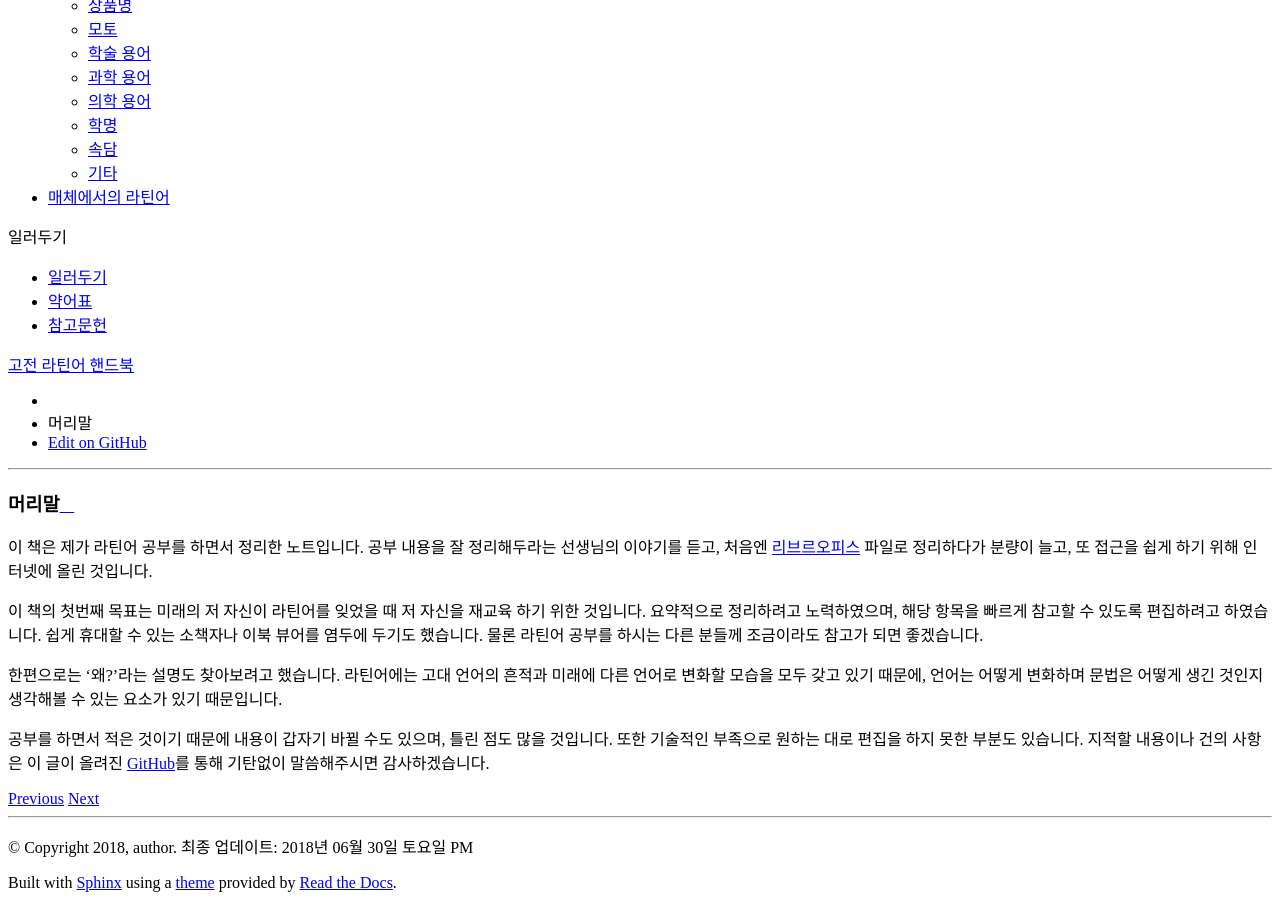
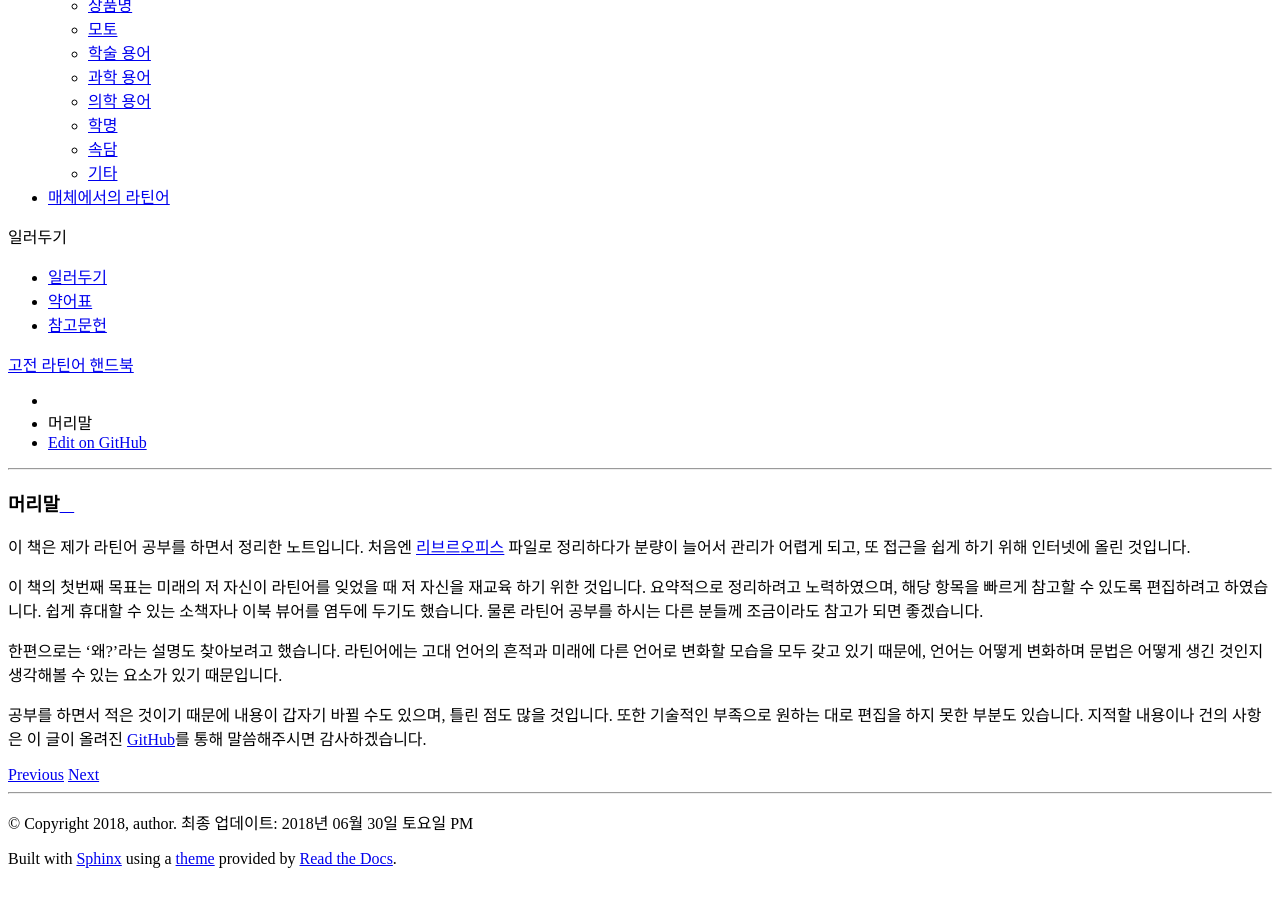
Before and after one commit to kabbala/grammatica_latina, a Sphinx documentation site: the page built from source/prooemium.rst, in a window 1280 px wide and 900 px high, scrolled down 8853 px. Built offline with Sphinx 7.4.7 and the Read the Docs theme 2.0.0, drawn with Linux system fonts in a browser that asks for light colours; after the commit the page ends 9729 px from its top, so only the background shows below that.

Commit message:
일부 수정

```diff
--- a/source/prooemium.rst
+++ b/source/prooemium.rst
@@ -1,10 +1,10 @@
 머리말
 ======
 
-이 책은 제가 라틴어 공부를 하면서 정리한 노트입니다. 공부 내용을 잘 정리해두라는 선생님의 이야기를 듣고, 처음엔 `리브르오피스 <https://www.libreoffice.org/>`_ 파일로 정리하다가 분량이 늘고, 또 접근을 쉽게 하기 위해 인터넷에 올린 것입니다.
+이 책은 제가 라틴어 공부를 하면서 정리한 노트입니다. 처음엔 `리브르오피스 <https://www.libreoffice.org/>`_ 파일로 정리하다가 분량이 늘어서 관리가 어렵게 되고, 또 접근을 쉽게 하기 위해 인터넷에 올린 것입니다.
 
 이 책의 첫번째 목표는 미래의 저 자신이 라틴어를 잊었을 때 저 자신을 재교육 하기 위한 것입니다. 요약적으로 정리하려고 노력하였으며, 해당 항목을 빠르게 참고할 수 있도록 편집하려고 하였습니다. 쉽게 휴대할 수 있는 소책자나 이북 뷰어를 염두에 두기도 했습니다. 물론 라틴어 공부를 하시는 다른 분들께 조금이라도 참고가 되면 좋겠습니다.
 
 한편으로는 ‘왜?’라는 설명도 찾아보려고 했습니다. 라틴어에는 고대 언어의 흔적과 미래에 다른 언어로 변화할 모습을 모두 갖고 있기 때문에, 언어는 어떻게 변화하며 문법은 어떻게 생긴 것인지 생각해볼 수 있는 요소가 있기 때문입니다.
 
-공부를 하면서 적은 것이기 때문에 내용이 갑자기 바뀔 수도 있으며, 틀린 점도 많을 것입니다. 또한 기술적인 부족으로 원하는 대로 편집을 하지 못한 부분도 있습니다. 지적할 내용이나 건의 사항은 이 글이 올려진 `GitHub <https://github.com/kabbala/grammatica_latina/issues>`_\를 통해 기탄없이 말씀해주시면 감사하겠습니다.
+공부를 하면서 적은 것이기 때문에 내용이 갑자기 바뀔 수도 있으며, 틀린 점도 많을 것입니다. 또한 기술적인 부족으로 원하는 대로 편집을 하지 못한 부분도 있습니다. 지적할 내용이나 건의 사항은 이 글이 올려진 `GitHub <https://github.com/kabbala/grammatica_latina/issues>`_\를 통해 말씀해주시면 감사하겠습니다.
```
